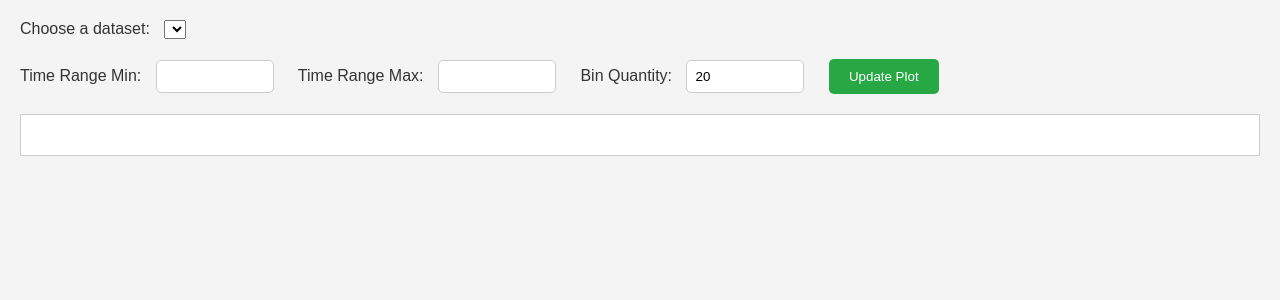
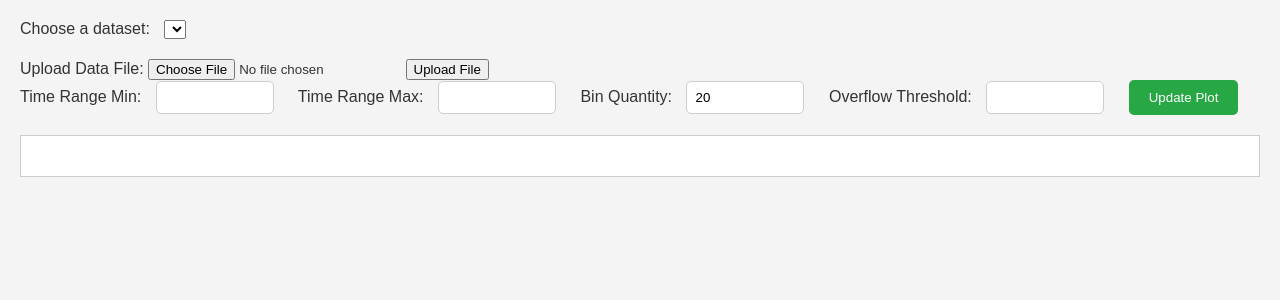
Before and after one commit to Jiahao-Grinnell/chemistry-app, a Flask app: page / in a window 1280 px wide. Shown: the top 300 px of the page. Run offline with Flask 3, Linux system fonts and the light colour scheme; lists and menus that the app fills with data are empty.

Commit message:
added overflow

```diff
--- a/app.py
+++ b/app.py
@@ -5,6 +5,9 @@ import os
 from numpy import percentile
 from urllib.parse import unquote
 import logging
+import requests
+import base64
+from werkzeug.utils import secure_filename
 
 app = Flask(__name__)
 # Setup logging
@@ -12,6 +15,10 @@ logging.basicConfig(level=logging.DEBUG)
 
 BASE_DIR = os.path.dirname(os.path.abspath(__file__))
 DATA_FOLDER = os.path.join(BASE_DIR, 'data')
+
+def allowed_file(filename):
+    return filename.lower().endswith('.xlsx')
+
 
 @app.errorhandler(Exception)
 def handle_exception(e):
@@ -22,6 +29,7 @@ def handle_exception(e):
 @app.route('/')
 def index():
     return render_template('index.html')
+
 
 @app.route('/datasets', methods=['GET'])
 def get_datasets():
@@ -51,6 +59,7 @@ def get_histogram_data():
     element = data['element']
     time_range = data.get('timeRange')
     num_bins = int(data.get('numBins', 10))  # Use numBins to specify the number of bins directly
+    overflow_threshold = float(data.get('overflowThreshold')) if data.get('overflowThreshold') else None
 
     df = pd.read_excel(os.path.join(DATA_FOLDER, dataset))
 
@@ -60,9 +69,26 @@ def get_histogram_data():
     df_filtered = df[(df[df.columns[0]] >= time_min) & (df[df.columns[0]] <= time_max)]
 
     if not df_filtered.empty:
-        # Calculate histogram
-        counts, bin_edges = np.histogram(df_filtered[element], bins=num_bins)
+        values = df_filtered[element].dropna()
+
+        # Apply overflow threshold if provided
+        if overflow_threshold is not None:
+            overflow_values = values[values > overflow_threshold]
+            values = values[values <= overflow_threshold]
+            if not overflow_values.empty:
+                values = pd.concat([values, pd.Series([overflow_threshold])])
+                counts, bin_edges = np.histogram(values, bins=num_bins)
+                counts[-1] += len(overflow_values) - 1  # Combine overflow values into the last bin
+            else:
+                counts, bin_edges = np.histogram(values, bins=num_bins)
+        else:
+            counts, bin_edges = np.histogram(values, bins=num_bins)
+
         bin_centers = (bin_edges[:-1] + bin_edges[1:]) / 2
+
+        # Adjust bin labels if overflow is applied
+        if overflow_threshold is not None:
+            bin_centers[-1] = overflow_threshold  # Set the last bin center to overflow threshold
 
         # Find the bin with the highest frequency
         max_count_index = np.argmax(counts)
@@ -72,6 +98,7 @@ def get_histogram_data():
         histogram_data = {
             'counts': counts.tolist(),
             'binCenters': bin_centers.tolist(),
+            'binEdges': bin_edges.tolist(),
             'maxCountRange': max_count_range,
             'maxCountValue': int(max_count_value)  # Ensure JSON serialization
         }
--- a/requirements.txt
+++ b/requirements.txt
@@ -2,3 +2,5 @@ Flask
 numpy
 pandas
 openpyxl
+requests
+werkzeug
--- a/static/js/scripts.js
+++ b/static/js/scripts.js
@@ -30,19 +30,21 @@ function updateElementButtons(dataset) {
                     const timeMin = document.getElementById('time-range-min').value || undefined;
                     const timeMax = document.getElementById('time-range-max').value || undefined;
                     const numBins  = document.getElementById('bin-width').value || 10;
-                    updatePlot(dataset, column, [timeMin, timeMax], numBins);
+                    const overflowThreshold = document.getElementById('overflow-threshold').value || null;
+                    updatePlot(dataset, column, [timeMin, timeMax], numBins, overflowThreshold);
                 });
                 container.appendChild(button);
             });
         });
 }
 
-function updatePlot(dataset, element, timeRange, numBins) {
+function updatePlot(dataset, element, timeRange, numBins, overflowThreshold) {
     const payload = {
         dataset,
         element,
         timeRange: [timeRange[0] || null, timeRange[1] || null],
-        numBins: numBins  || null
+        numBins: numBins || null,
+        overflowThreshold: overflowThreshold
     };
 
     fetch('/histogram', {
@@ -54,14 +56,20 @@ function updatePlot(dataset, element, timeRange, numBins) {
     })
     .then(response => response.json())
     .then(data => {
-        drawHistogram(data);
+        //console.log("Histogram data received:", data);
+        drawHistogram(data, overflowThreshold);
     });
 }
 
-function drawHistogram(data) {
+function drawHistogram(data, overflowThreshold) {
     // Clear the previous histogram
     const histogramContainer = document.getElementById('histogram');
     histogramContainer.innerHTML = '';
+
+    if (!data.binCenters || !data.counts) {
+        console.error("Invalid data format:", data);
+        return;
+    }
 
     // Set the dimensions for the SVG
     const margin = { top: 20, right: 30, bottom: 40, left: 50 },
@@ -73,38 +81,36 @@ function drawHistogram(data) {
         .attr("width", width + margin.left + margin.right)
         .attr("height", height + margin.top + margin.bottom)
       .append("g")
-        .attr("transform",
-              "translate(" + margin.left + "," + margin.top + ")");
-
-    // X axis: scale it to fit between 0 and the width of the SVG
-    //console.log(data.binCenters); // Add this to debug
-    // Right after receiving the data in your fetch's .then block
-
+        .attr("transform", "translate(" + margin.left + "," + margin.top + ")");
 
     // Ensure there's a small buffer for the x domain to prevent bars from overlapping the y-axis
     const xMin = d3.min(data.binCenters);
     const xMax = d3.max(data.binCenters);
-   const xBuffer = (xMax - xMin) * 0.05;  // 1% buffer on each side of the x domain
 
+    if (xMin === undefined || xMax === undefined) {
+        console.error("Invalid binCenters:", data.binCenters);
+        return;
+    }
+
+    const xBuffer = (xMax - xMin) * 0.05;  // 5% buffer on each side of the x domain
 
     const x = d3.scaleLinear()
        .domain([xMin - xBuffer, xMax + xBuffer])
        .range([0, width]);
-svg.append("g")
+
+    // Create the x-axis
+    const xAxis = svg.append("g")
        .attr("transform", "translate(0," + height + ")")
        .call(d3.axisBottom(x));
+
     // Y axis: scale it to fit between 0 and the height of the SVG
     const y = d3.scaleLinear()
         .domain([0, d3.max(data.counts)])
         .range([height, 0]);
     svg.append("g")
       .call(d3.axisLeft(y));
-    //console.log(data.binCenters, data.counts, data.binWidth);
 
-   // Assume there's more than one bin for simplicity in this fix
     let gap = 1; // Gap in pixels you want between bars. Adjust as needed.
-
-   // Ensure barWidth calculation does not result in a negative value after subtracting the gap
     let barWidth = data.binCenters.length > 1 ? Math.max(x(data.binCenters[1]) - x(data.binCenters[0]) - gap, 1) : 10; // Use a minimum bar width of 1 to avoid negative values
 
     svg.selectAll("rect")
@@ -115,13 +121,13 @@ svg.append("g")
            .attr("width", barWidth)
            .attr("height", d => height - y(d))
            .attr("fill", "#69b3a2")
-           .on('mouseover', function (event, d) {
-            // Show tooltip on hover
+           .on('mouseover', function (event, d, i) {
                 d3.select(this).attr('opacity', 0.7); // Optional: change opacity or color on hover
                 const xPosition = parseFloat(d3.select(this).attr('x')) + barWidth / 2;
                 const yPosition = parseFloat(d3.select(this).attr('y')) / 2 + height / 2;
 
                 // Append text to the SVG to show the count on hover
+                const tooltipText = overflowThreshold && i === data.counts.length - 1 ? `>${overflowThreshold}: ${d}` : d;
                 svg.append('text')
                    .attr('id', 'tooltip')
                    .attr('x', xPosition)
@@ -130,19 +136,25 @@ svg.append("g")
                    .attr('font-size', '12px')
                    .attr('font-weight', 'bold')
                    .attr('fill', 'black')
-               .text(d);
+                   .text(tooltipText);
            })
            .on('mouseout', function () {
-            // Remove tooltip on mouseout
                 d3.select(this).attr('opacity', 1); // Optional: reset opacity or color on mouseout
                 d3.select('#tooltip').remove(); // Remove the text element from the SVG
            });
 
+    // Adjust x-axis labels if overflow is applied
+    if (overflowThreshold !== null) {
+        xAxis.selectAll(".tick text")
+            .filter(function(d) { return d === parseFloat(overflowThreshold); })
+            .text(`> ${overflowThreshold}`);
+    }
 
     // Display the range with the highest occurrence
     const rangeText = document.getElementById('range-text');
     rangeText.innerHTML = `Most frequent range: ${data.maxCountRange[0]}-${data.maxCountRange[1]} (Count: ${data.maxCountValue})`;
 }
+
 
 
 // Event listeners for the dataset dropdown change
@@ -173,10 +185,11 @@ document.addEventListener('DOMContentLoaded', function() {
         const timeMin = document.getElementById('time-range-min').value;
         const timeMax = document.getElementById('time-range-max').value;
         const numBins = document.getElementById('bin-width').value;
-        const selectedElement = getSelectedElement(); // You'll need to implement this function to determine which element is selected
+        const overflowThreshold = document.getElementById('overflow-threshold').value || null;
+        const selectedElement = getSelectedElement();
 
         // Call updatePlot with the gathered values
-        updatePlot(dataset, selectedElement, [timeMin, timeMax], numBins);
+        updatePlot(dataset, selectedElement, [timeMin, timeMax], numBins, overflowThreshold);
     });
 });
 
--- a/templates/index.html
+++ b/templates/index.html
@@ -13,6 +13,13 @@
         <select id="dataset-dropdown"></select>
     </div>
 
+    <div id="file-upload">
+        <label for="data-file">Upload Data File:</label>
+        <input type="file" id="data-file" accept=".xlsx">
+        <button onclick="uploadFile()">Upload File</button>
+    </div>
+
+
     <div id="element-buttons"></div>
 
     <div id="controls">
@@ -22,6 +29,8 @@
         <input type="number" id="time-range-max">
         <label for="bin-width">Bin Quantity:</label>
         <input type="number" id="bin-width" value="20">
+        <label for="overflow-threshold">Overflow Threshold:</label>
+        <input type="number" id="overflow-threshold">
         <button id="update-plot">Update Plot</button>
     </div>
 
```
Lines whose indentation alone changed are shown as unchanged.
